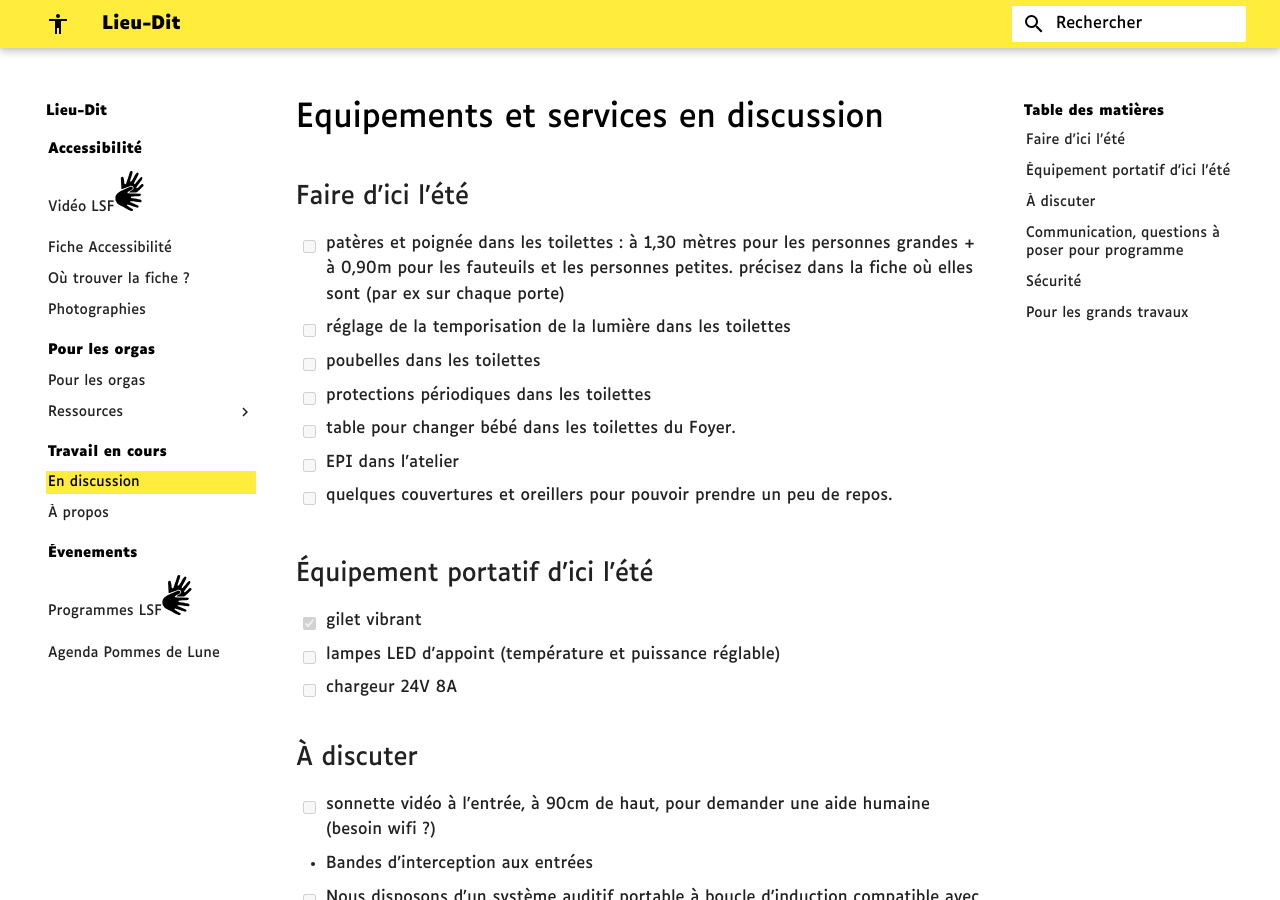
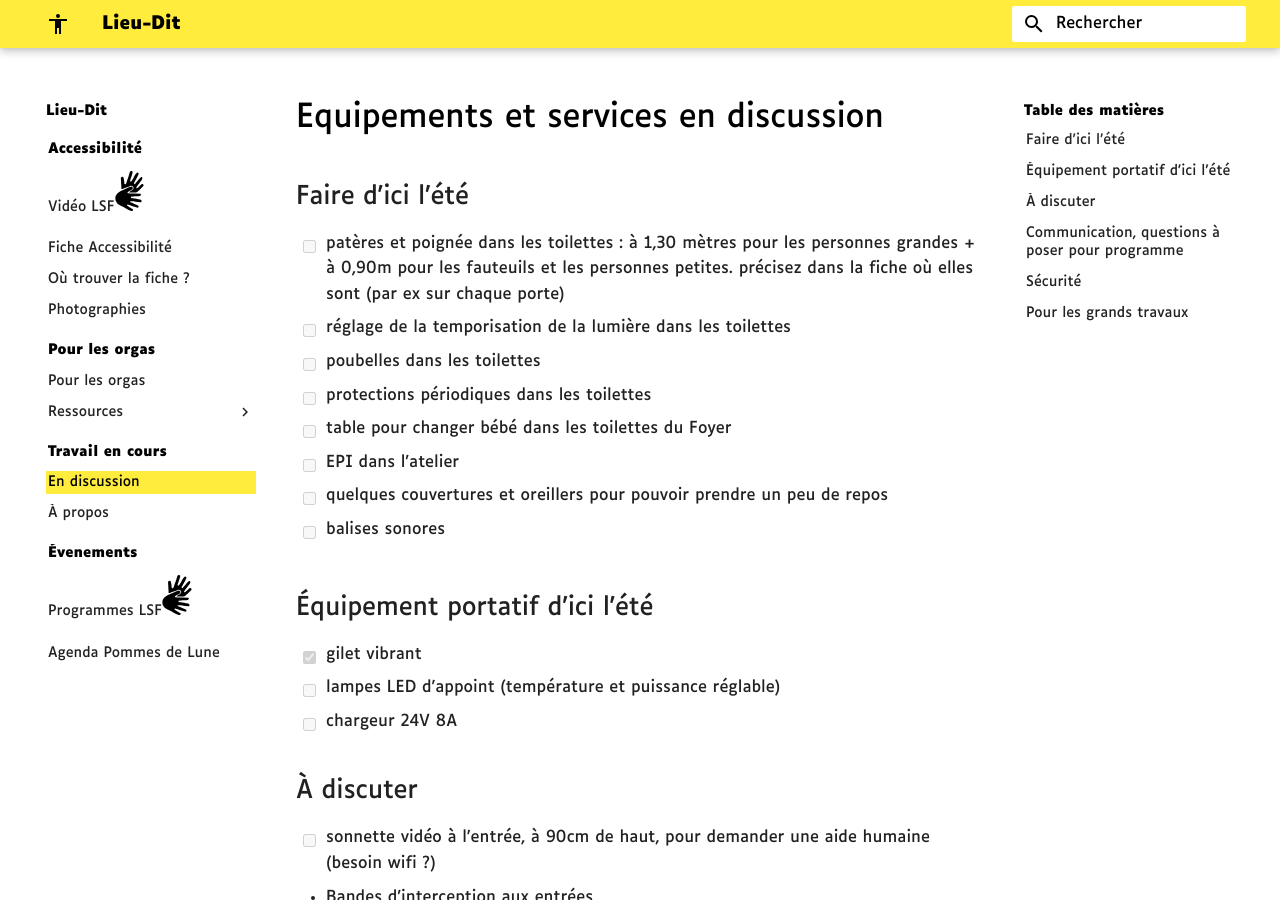
Before and after one commit to Lieu-Dit/web, an MkDocs documentation site: the page built from docs/todo.md, in a window 1280 px wide and 900 px high. Built offline with MkDocs 1.6.1 and Material for MkDocs 9.7.7, drawn with Linux system fonts in a browser that asks for light colours.

Commit message:
add balises in todo

```diff
--- a/docs/todo.md
+++ b/docs/todo.md
@@ -5,11 +5,13 @@
 - [ ] réglage de la temporisation de la lumière dans les toilettes
 - [ ] poubelles dans les toilettes
 - [ ] protections périodiques dans les toilettes
-- [ ] table pour changer bébé dans les toilettes du Foyer.
+- [ ] table pour changer bébé dans les toilettes du Foyer
 
 - [ ] EPI dans l'atelier
 
-- [ ] quelques couvertures et oreillers pour pouvoir prendre un peu de repos.
+- [ ] quelques couvertures et oreillers pour pouvoir prendre un peu de repos
+
+- [ ] balises sonores
 
 ## Équipement portatif d'ici l'été
 - [x] gilet vibrant
```
